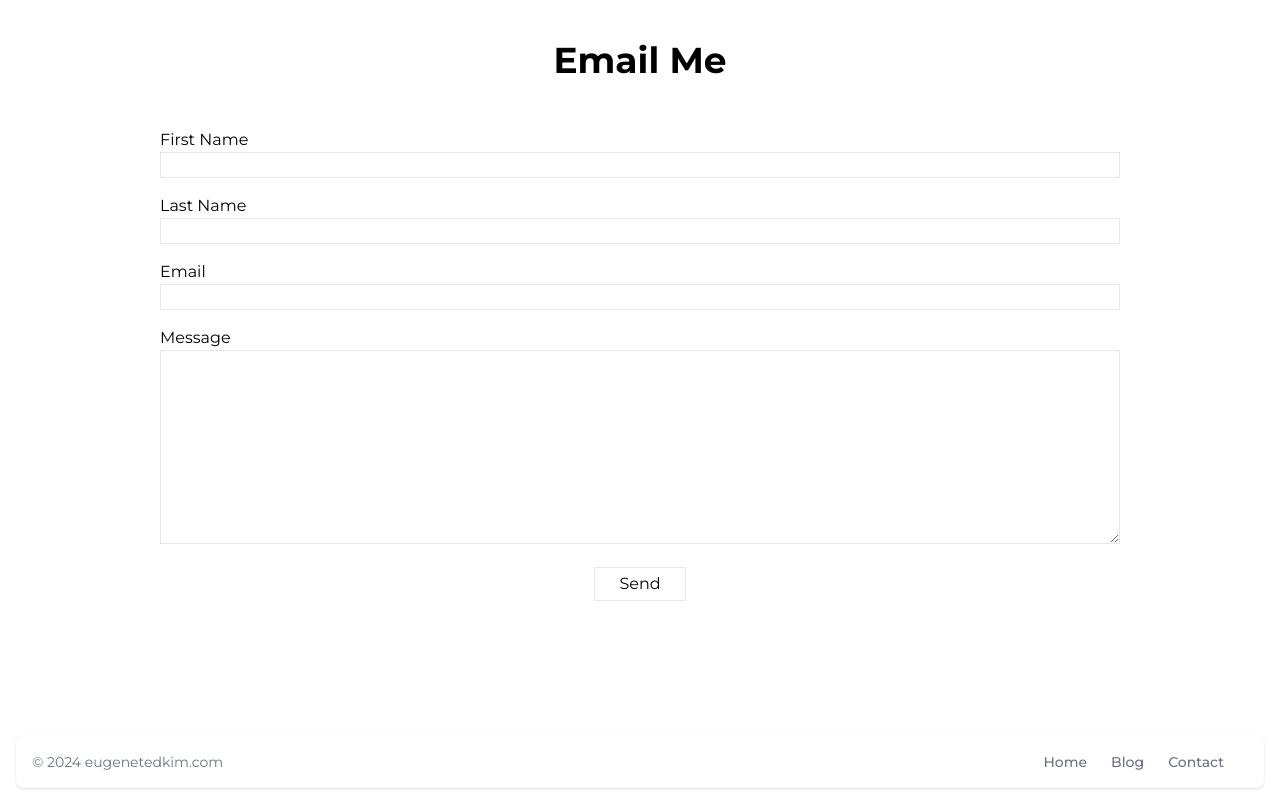
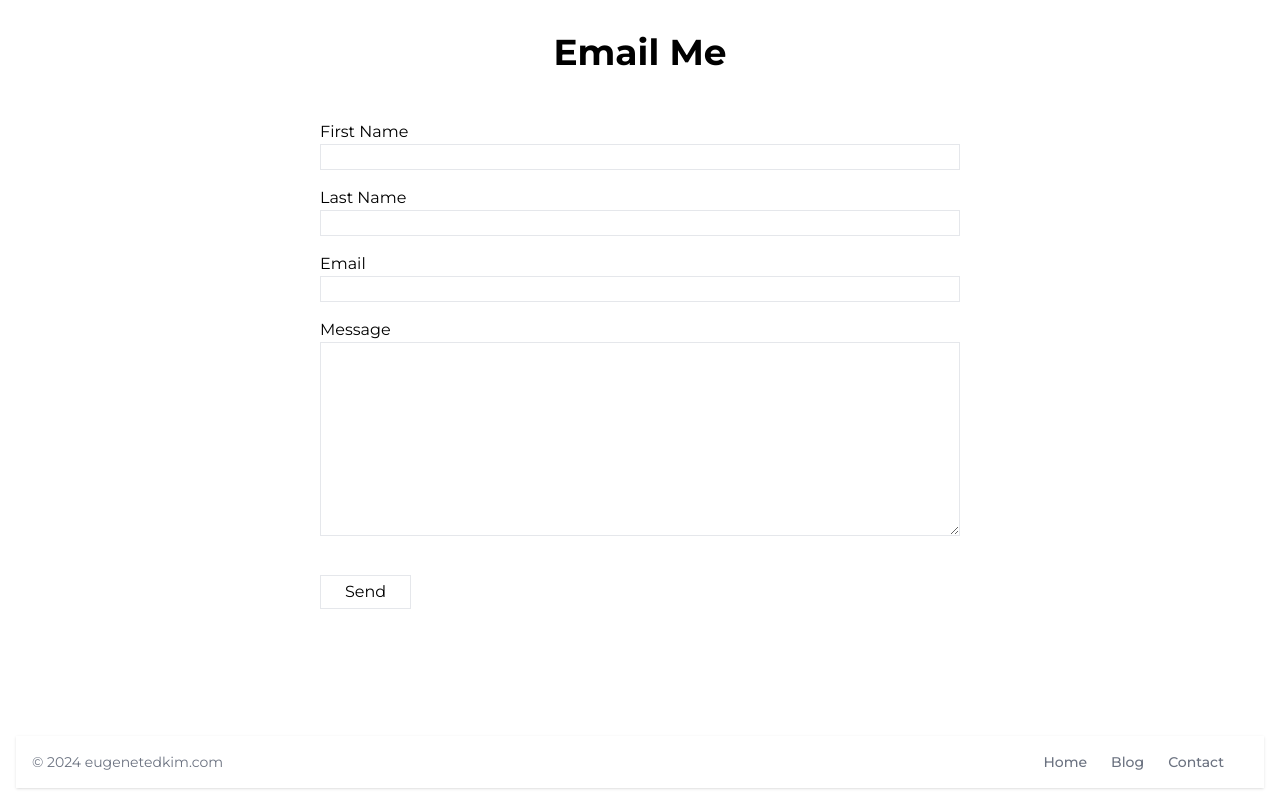
Before and after one commit to eugenetedkim/nextjs-tailwindcss2, a Next.js app: page /contact in a window 1280 px wide. Shown: the part 880-1684 px from the top of the page. Built offline with nearby package versions, Linux system fonts and the light colour scheme.

Commit message:
Add contact functionality and email

```diff
--- /dev/null
+++ b/components/ContactForm.jsx
@@ -0,0 +1,100 @@
+'use client';
+import { useState } from 'react';
+import { useRouter } from 'next/navigation';
+import { toast} from 'react-hot-toast';
+
+export default function ContactForm() {
+  const router = useRouter();
+
+  const [firstName, setFirstName] = useState('');
+  const [lastName, setLastName] = useState('');
+  const [email, setEmail] = useState('');
+  const [message, setMessage] = useState('');
+
+  async function sendEmail(e) {
+    console.log('Making fetch request to /api/send');
+    e.preventDefault();
+    const data = {
+      firstName, lastName, email, message
+    }
+
+    const res = await fetch("http://localhost:3000/api/send", {
+      method: "POST",
+      headers: {"Content-Type": "application/json"},
+      body: JSON.stringify(data)
+    });
+
+    if (res.status === 200) {
+      setFirstName('');
+      setLastName('');
+      setEmail('');
+      setMessage('');
+      toast.success(`Hi ${firstName}, your message was sent successfully!`)
+    }
+  }
+
+  return (
+    <div id='emailMe' className='relative flex flex-col h-screen items-center justify-center'>
+      <h1 className='text-4xl font-bold text-center mb-12'>Email Me</h1>
+      <form id='emailForm' onSubmit={sendEmail} className='w-1/2'>
+
+        <label className='block'>
+          <span>First Name</span>
+          <input
+            id='firstName'
+            autoComplete='true'
+            required
+            type='text'
+            onChange={(e) => setFirstName(e.target.value)}
+            className='border w-full mb-4'
+            value={firstName}
+          />
+        </label>
+
+        <label className='block'>
+          <span>Last Name</span>
+          <input
+            id='lastName'
+            autoComplete='true'
+            required
+            type='text'
+            onChange={(e) => setLastName(e.target.value)}
+            className='border w-full mb-4'
+            value={lastName}
+          />
+        </label>
+
+        <label className='block'>
+          <span>Email</span>
+          <input
+            id='email'
+            autoComplete='true'
+            required
+            type='text'
+            onChange={(e) => setEmail(e.target.value)}
+            className='border w-full mb-4'
+            value={email}
+          />
+        </label>
+
+        <label className='block'>
+          <span>Message</span>
+          <textarea
+            id='message'
+            autoComplete='true'
+            required
+            type='text'
+            rows='8'
+            onChange={(e) => setMessage(e.target.value)}
+            className='border w-full mb-4'
+            value={message}
+          />
+        </label>
+
+        <button onClick={sendEmail} className='px-6 py-1 border mt-4'>
+          Send
+        </button>
+      </form>
+    </div>
+  )
+}
--- /dev/null
+++ b/components/EmailTemplate.jsx
@@ -0,0 +1,11 @@
+export default function EmailTemplate({firstName, lastName, email, message}) {
+  return (
+    <div>
+      <h1>Hi, Eugene!</h1>
+      <p>You have a message from {firstName} {lastName}.</p>
+      <p>They said:</p>
+      <p>{message}</p>
+      <p>Please email them back at {email}</p>
+    </div>
+  );
+};
--- a/components/Footer.jsx
+++ b/components/Footer.jsx
@@ -13,11 +13,11 @@ export default function Footer() {
 
     //   </div>
     // </>
-    <footer class="bg-white rounded-lg shadow m-4 dark:bg-gray-800">
-    <div class="w-full mx-auto max-w-screen-xl p-4 md:flex md:items-center md:justify-between">
-      <span class="text-sm text-gray-500 sm:text-center dark:text-gray-400">© 2024 <Link href='/' className="hover:underline">eugenetedkim.com</Link>
+    <footer className="bg-white shadow m-4 dark:bg-gray-800">
+    <div className="w-full mx-auto max-w-screen-xl p-4 md:flex md:items-center md:justify-between">
+      <span className="text-sm text-gray-500 sm:text-center dark:text-gray-400">© 2024 <Link href='/' className="hover:underline">eugenetedkim.com</Link>
     </span>
-    <ul class="flex flex-wrap items-center mt-3 text-sm font-medium text-gray-500 dark:text-gray-400 sm:mt-0">
+    <ul className="flex flex-wrap items-center mt-3 text-sm font-medium text-gray-500 dark:text-gray-400 sm:mt-0">
       <li className='hover:underline me-4 md:me-6'>
         <Link href='/'>Home</Link>
       </li>
--- a/components/Navbar.jsx
+++ b/components/Navbar.jsx
@@ -79,12 +79,6 @@ export default function Navbar() {
               <li onClick={handleMobileMenu} className='p-4 text-4xl hover:text-white'>
                 <Link href='/'>Home</Link>
               </li>
-              {/* <li onClick={handleMobileMenu} className='p-4 text-4xl hover:text-white'>
-                <Link href='/about'>About</Link>
-              </li>
-              <li onClick={handleMobileMenu} className='p-4 text-4xl hover:text-white'>
-                <Link href='/work'>Work</Link>
-              </li> */}
               <li onClick={handleMobileMenu} className='p-4 text-4xl hover:text-white'>
                 <Link href='/blog'>Blog</Link>
               </li>
--- a/package.json
+++ b/package.json
@@ -22,11 +22,13 @@
     "gray-matter": "^4.0.3",
     "next-mdx-remote": "^4.4.1",
     "postcss": "^8.4.33",
+    "react-hot-toast": "^2.4.1",
     "react-icons": "^5.0.1",
     "rehype-code-titles": "^1.2.0",
     "rehype-prism-plus": "^2.0.0",
     "rehype-slug": "^6.0.0",
     "remark-toc": "^9.0.0",
+    "resend": "^3.1.0",
     "tailwindcss": "^3.4.1"
   }
 }
--- a/pages/_app.js
+++ b/pages/_app.js
@@ -1,10 +1,21 @@
 import '@/styles/globals.css'
 import Navbar from '../components/Navbar';
 import Footer from '../components/Footer';
+import { Toaster } from 'react-hot-toast';
 
 export default function App({ Component, pageProps }) {
   return (
     <>
+      <Toaster
+        position='top-center'
+        toastOptions={{
+          duration: 100000,
+          style: {
+            background: 'black',
+            color: 'white'
+          }
+        }}
+      />
       <Navbar />
       <Component {...pageProps} />
       <Footer />
--- /dev/null
+++ b/pages/api/send.js
@@ -0,0 +1,26 @@
+import EmailTemplate from '../../components/EmailTemplate';
+import { Resend } from 'resend';
+
+const resend = new Resend(process.env.RESEND_API_KEY);
+
+export default async (req, res) => {
+  console.log(req.body);
+  const firstName = req.body.firstName;
+  const lastName = req.body.lastName;
+  const email = req.body.email;
+  const message = req.body.message;
+  console.log('sending email');
+  const { data, error } = await resend.emails.send({
+    from: 'eugene@eugenetedkim.com',
+    to: ['eugenetedkim@gmail.com'],
+    subject: 'Message from your portfolio site',
+    // html: '<div>Hi</div>'
+    react: EmailTemplate({firstName, lastName, email, message}),
+  });
+
+  if (error) {
+    return res.status(400).json(error);
+  }
+
+  res.status(200).json(data);
+};
--- a/pages/blog.js
+++ b/pages/blog.js
@@ -22,14 +22,16 @@ export default function Blog({ allPostsData }) {
         action='View Posts'
         link='#posts'
       />
-      <div id='posts' className='scroll-my-40 mt-24 mb-12'>
+      <div id='posts' className='scroll-my-40 sm:scroll-my-16 mt-24 mb-48'>
        <h1 className='text-4xl font-bold text-center mb-24'>Posts</h1>
         {/* Outer flex container */}
         <div className='flex flex-wrap h-fit justify-evenly'>
           {
             allPostsData.map(({ id, date, title }) => (
-              <Link href={`/posts/${id}`} className='flex flex-col justify-center text-center p-12 border hover:bg-black/10 w-1/4 h-64 min-w-80 sm:min-w-96 mb-12'>
-                {title}
+              <Link href={`/posts/${id}`} className='flex flex-col justify-center text-center p-12 border shadow m-4 w-1/4 h-64 min-w-80 sm:min-w-96 mb-12 transition duration-300 ease-in-out hover:scale-105'>
+                <div className='font-bold'>
+                  {title}
+                </div>
                 <small>
                   <Date dateString={date} />
                 </small>
--- a/pages/contact.js
+++ b/pages/contact.js
@@ -1,5 +1,6 @@
 import Hero from "../components/Hero";
 import heroBackgroundImageContact from '../public/images/message.jpeg';
+import ContactForm from "../components/ContactForm";
 
 export default function Blog() {
   return (
@@ -10,33 +11,7 @@ export default function Blog() {
         action='Email me'
         link='#emailMe'
       />
-      <div id='emailMe' className='relative flex flex-col h-screen items-center justify-center'>
-        <h1 className='text-4xl font-bold text-center mb-12'>Email Me</h1>
-
-        <div className='w-3/4'>
-          <label className='block'>First Name</label>
-          <input className='border w-full mb-4'></input>
-        </div>
-
-        <div className='w-3/4'>
-          <label className='block'>Last Name</label>
-          <input className='border w-full mb-4'></input>
-        </div>
-
-        <div className='w-3/4'>
-          <label className='block'>Email</label>
-          <input className='border w-full mb-4'></input>
-        </div>
-
-        <div className='w-3/4'>
-          <label className='block'>Message</label>
-          <textarea rows='8' className='border w-full'></textarea>
-        </div>
-
-        <button className='px-6 py-1 border mt-4'>
-          Send
-        </button>
-      </div>
-    </>
+      <ContactForm />
+  </>
   );
 }
```
Also changed, not shown: 1 other file (tests, documents, lock files or other folders).
